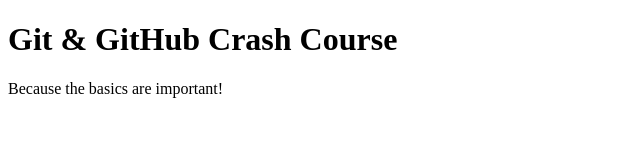
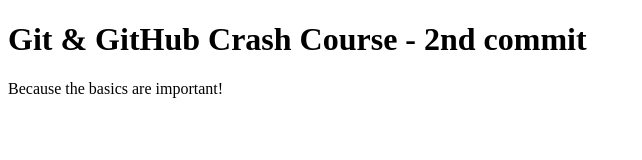
Before and after one commit to saurabhmr/git-learning, a plain HTML site: page index.html in a window 1280 px wide. Shown: the whole page, without its empty margins (0-642 px from the left). Drawn offline with Linux system fonts and the light colour scheme.

Commit message:
2nd commit here

```diff
--- a/index.html
+++ b/index.html
@@ -7,7 +7,7 @@
     <title>Git & GitHub Crash Course</title>
   </head>
   <body>
-    <h1>Git & GitHub Crash Course</h1>
+    <h1>Git & GitHub Crash Course - 2nd commit</h1>
     <p>Because the basics are important!</p>
   </body>
 </html>
```
